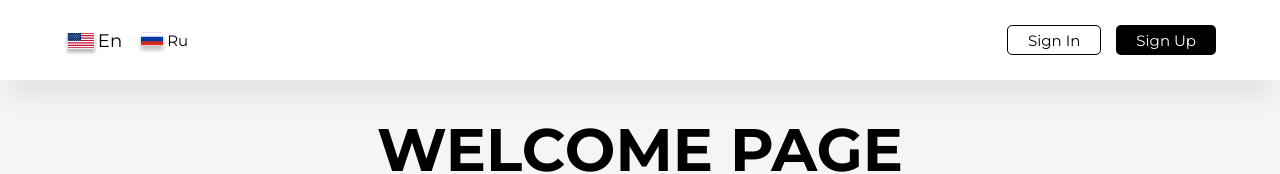
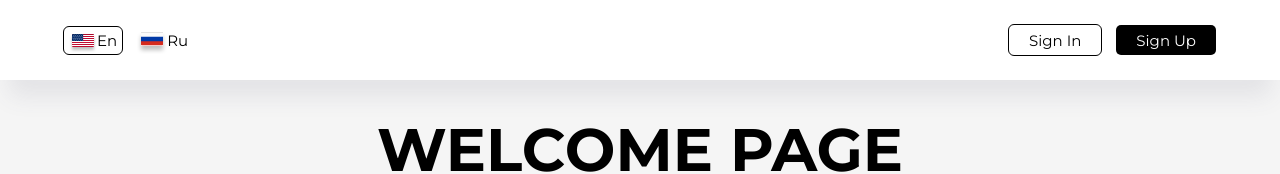
Before and after one commit to KirillVM/graphiql-app, a React (Vite) app: page / in a window 1280 px wide. Shown: the top 174 px of the page. Built offline with nearby package versions, Linux system fonts and the light colour scheme.

Commit message:
feat: change the behavior of the button according to the design layout

```diff
--- a/src/components/CustomButton/CustomButton.module.scss
+++ b/src/components/CustomButton/CustomButton.module.scss
@@ -15,21 +15,25 @@
     cursor: pointer;
   }
 
+  &:active {
+    scale: 0.95;
+  }
+
   &:disabled {
     color: $color-disabled;
     background-color: $color-light-gray-additional;
-    border: 1px solid $color-disabled;
+    outline: 1px solid $color-disabled;
+    cursor: default;
   }
 }
 
 .button_white {
   color: $color-black;
-  border: 1px solid $color-black;
+  outline: 1px solid $color-black;
   background-color: $color-secondary;
 
   &:hover {
-    outline-offset: -2px;
-    outline: 2px solid $color-black;
+    box-shadow: 0 0 0 2px $color-black;
   }
 }
 
@@ -39,6 +43,7 @@
 
   &:hover {
     background-color: $color-gray-additional;
+    box-shadow: 0 0 0 2px $color-gray-additional;
   }
 }
 
@@ -47,6 +52,7 @@
 
   &:hover {
     outline: 1px solid $color-black;
+    box-shadow: 0 0 0 1px $color-black;
   }
 }
 
@@ -66,5 +72,5 @@
 }
 
 .button_active {
-  transform: scale(110%);
+  outline: 1px solid $color-black;
 }
--- a/src/components/Header/AuthLinks/AuthLinks.module.scss
+++ b/src/components/Header/AuthLinks/AuthLinks.module.scss
@@ -2,9 +2,3 @@
   display: flex;
   column-gap: 1.5rem;
 }
-
-.active {
-  button {
-    transform: scale(110%);
-  }
-}
--- a/src/components/Header/ButtonsLang/ButtonsLang.module.scss
+++ b/src/components/Header/ButtonsLang/ButtonsLang.module.scss
@@ -5,10 +5,6 @@
   column-gap: 1rem;
 }
 
-.btn_active {
-  transform: scale(110%);
-}
-
 .btn_img {
   margin-top: 0.6rem;
 }
--- a/src/components/Header/Header.module.scss
+++ b/src/components/Header/Header.module.scss
@@ -6,7 +6,6 @@ header {
   padding: 2.5rem 2rem;
   background-color: $color-secondary;
   box-shadow: 0 2.5rem 2.5rem -0.9rem rgba(83, 83, 109, 0.11);
-  transition: all 0.3s;
   z-index: 10;
 }
 
--- a/src/components/Header/PagesLink/PagesLink.module.scss
+++ b/src/components/Header/PagesLink/PagesLink.module.scss
@@ -7,7 +7,6 @@
   color: $color-black;
   position: relative;
   z-index: 10;
-  transition: 0.3s;
 
   &::after {
     content: '';
--- a/src/styles/global.scss
+++ b/src/styles/global.scss
@@ -48,3 +48,7 @@ h5 {
 h6 {
   @include font(1.5rem, $weight: bold);
 }
+
+button {
+  transition: all 0.3s ease;
+}
```
